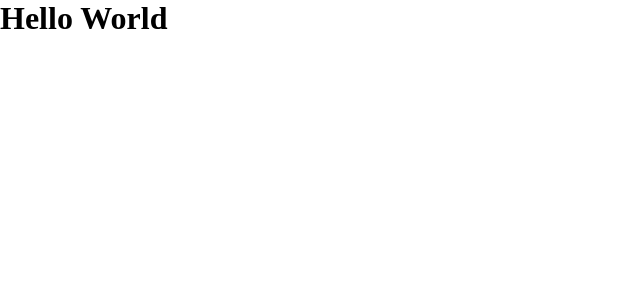
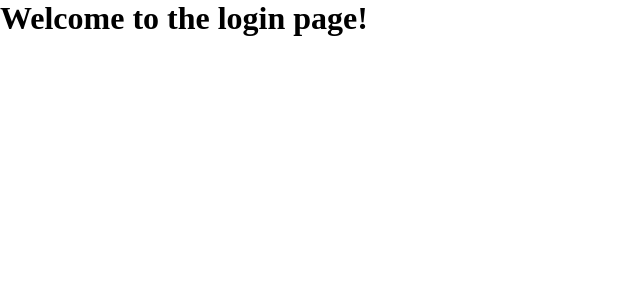
Before and after one commit to Jason-Azevedo/CourseFullStackApp, a React (Create React App) app in the folder frontend/: page /login in a window 1280 px wide. Shown: the top 300 px of the page, without its empty margins (0-640 px from the left). Built offline with nearby package versions, Linux system fonts and the light colour scheme.

Commit message:
Created home page and secure route, added the correct routing package to the project

```diff
--- a/frontend/package.json
+++ b/frontend/package.json
@@ -8,7 +8,7 @@
     "@testing-library/user-event": "^12.8.1",
     "react": "^17.0.1",
     "react-dom": "^17.0.1",
-    "react-router": "^5.2.0",
+    "react-router-dom": "^5.2.0",
     "react-scripts": "4.0.3",
     "web-vitals": "^1.1.0"
   },
--- a/frontend/src/App.js
+++ b/frontend/src/App.js
@@ -1,8 +1,25 @@
+import Home from "./Pages/Home";
+import SecureRoute from "./Components/SecureRoute";
+import { BrowserRouter as Router, Switch, Route } from "react-router-dom";
 import "./Styles/main.scss";
 
 function App() {
   return (
-    <h1>Hello World</h1>
+    <Router>
+      <SecureRoute path="/" exact="true" isAuthenticated={false}>
+        <Home />
+      </SecureRoute>
+
+
+      <Route path="/login">
+        {/* <Login /> */}
+        <h1>Welcome to the login page!</h1>
+      </Route>
+      <Route path="/signup">
+        {/* <Signup /> */}
+        <h1>Welcome to the sign up page!</h1>
+      </Route>
+    </Router>
   );
 }
 
--- /dev/null
+++ b/frontend/src/Components/SecureRoute.js
@@ -0,0 +1,10 @@
+import React from "react";
+import { Route, Redirect } from "react-router-dom";
+
+export default function SecureRoute({path, exact, isAuthenticated, redirectPath="/login", children}) {
+  const secureRoute = isAuthenticated
+        ? <Route path={path} exact={exact}>{children}</Route>
+        : <Redirect to={redirectPath} />
+
+  return secureRoute;
+}
--- /dev/null
+++ b/frontend/src/Pages/Home.js
@@ -0,0 +1,5 @@
+import React from "react";
+
+export default function Home() {
+  return <h1>Hello World!</h1>;
+}
```
Also changed, not shown: 1 other file (tests, documents, lock files or other folders).
